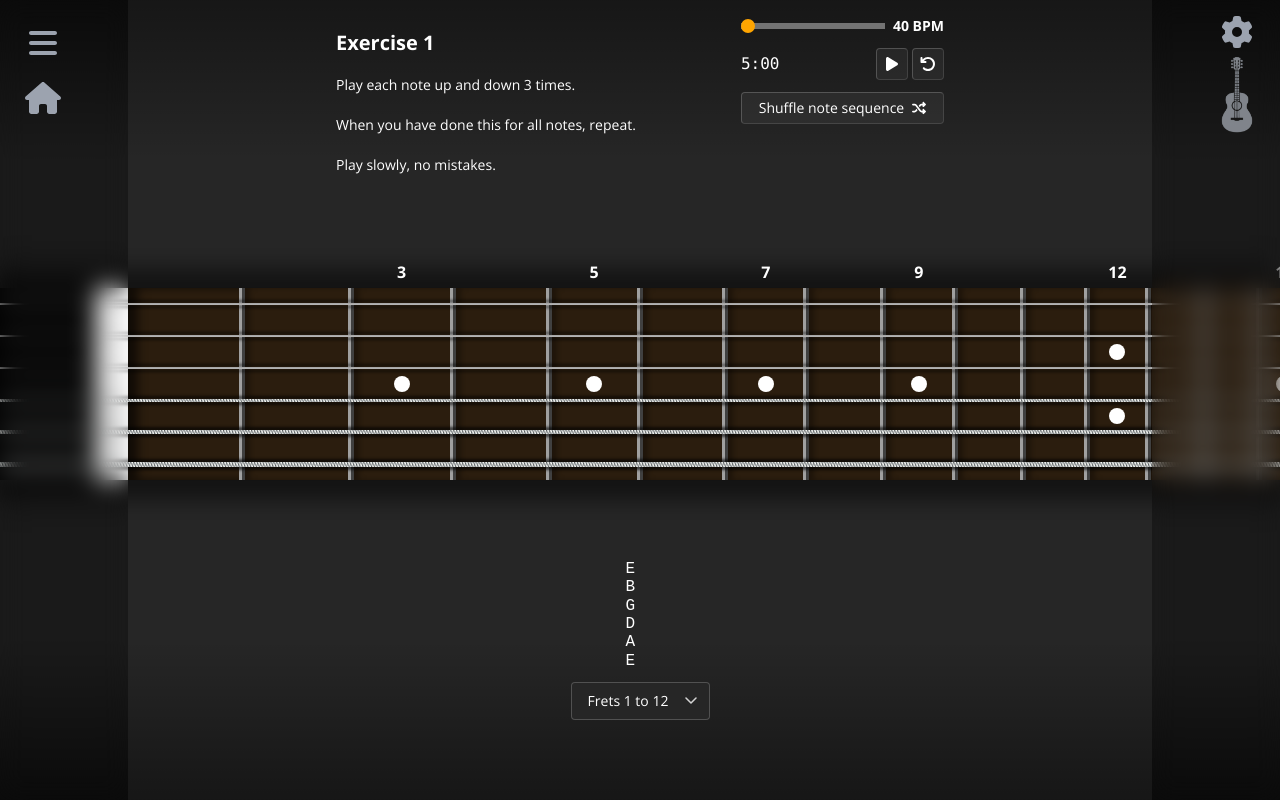
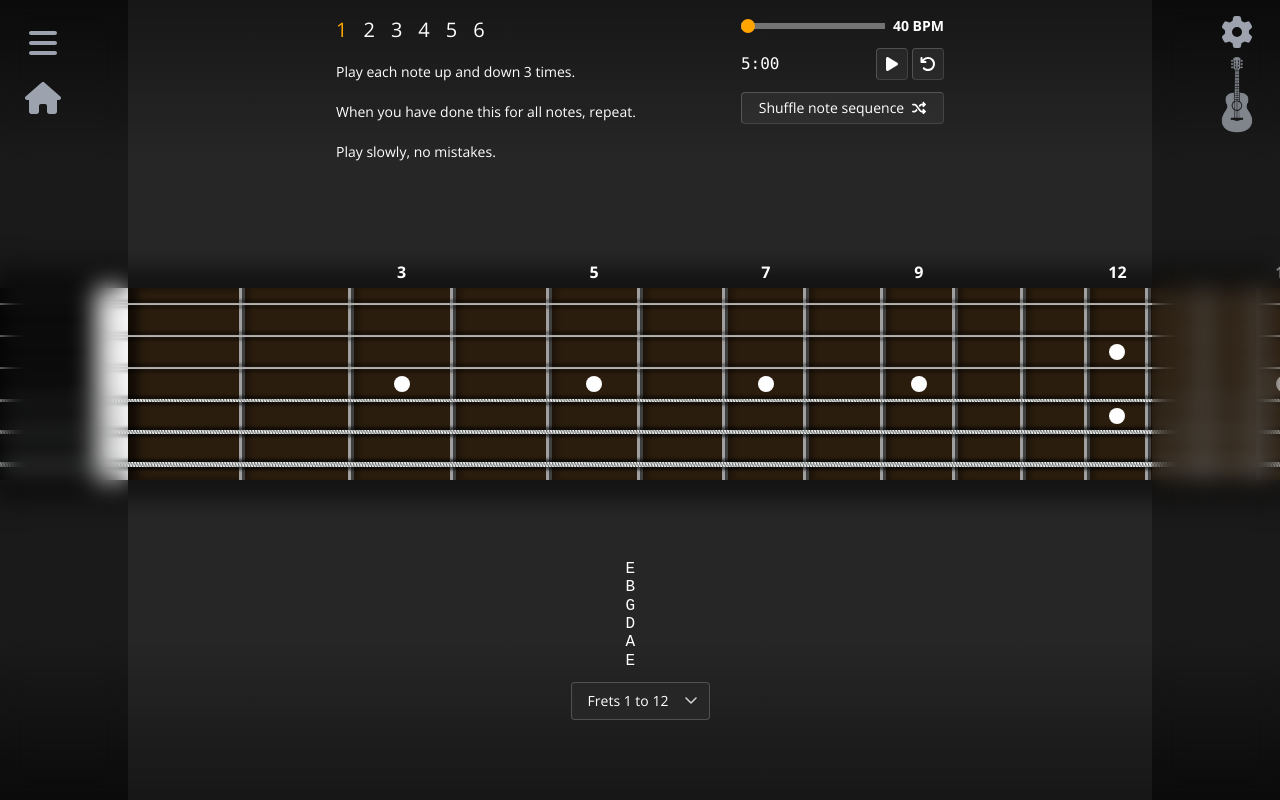
Before and after one commit to MekonLips/Frets, a React (Vite) app: page /exercises/1 in a window 1280 px wide. Built offline with nearby package versions, Linux system fonts and the light colour scheme.

Commit message:
Add numbered exercise navigation (#35)
* Add numbered exercise navigation

* Style numbered exercise navigation

* Match exercise navigation heading size

```diff
--- a/src/components/Exercises/Instructions/Instructions.component.jsx
+++ b/src/components/Exercises/Instructions/Instructions.component.jsx
@@ -1,5 +1,5 @@
 import React from 'react';
-import { useParams } from 'react-router';
+import { Link, useParams } from 'react-router-dom';
 
 import { EXERCISE_INSTRUCTIONS } from '../../../config/frets.config';
 
@@ -10,7 +10,21 @@ const InstructionsComponent = () => {
     if (isExercise)
         return <div className="legacy-instructions">
             <div>
-                <h1>Exercise {exercise}</h1>
+                <nav className="exercise-navigation" aria-label="Choose exercise">
+                    {EXERCISE_INSTRUCTIONS.map((_, idx) => {
+                        const number = idx + 1;
+                        const isCurrentExercise = String(number) === exercise;
+
+                        return <Link
+                            key={`ExerciseNavigation/${number}`}
+                            className={`exercise-navigation-link${isCurrentExercise ? ' is-current' : ''}`}
+                            to={`/exercises/${number}`}
+                            aria-current={isCurrentExercise ? 'page' : undefined}
+                        >
+                            {number}
+                        </Link>;
+                    })}
+                </nav>
                 {EXERCISE_INSTRUCTIONS[exercise - 1].map((text, idx) =>
                     <p key={`Instructions/${idx}`}>{text}</p>)}
             </div>
--- a/src/index.css
+++ b/src/index.css
@@ -51,6 +51,17 @@
   .legacy-nav-link h1 { @apply mb-2 text-xl; }
   .legacy-nav-link p { @apply my-[0.4rem] text-sm; }
   .legacy-instructions h1 { @apply mb-2 text-xl; }
+  .exercise-navigation { @apply mb-2 flex items-center gap-4 text-xl; }
+  .exercise-navigation-link {
+    color: white;
+    text-decoration: none;
+    transition: color 150ms ease;
+  }
+  .exercise-navigation-link:hover,
+  .exercise-navigation-link:focus-visible,
+  .exercise-navigation-link.is-current {
+    color: orange;
+  }
   .legacy-instructions p { @apply my-4 text-sm leading-6; }
 }
 
```
